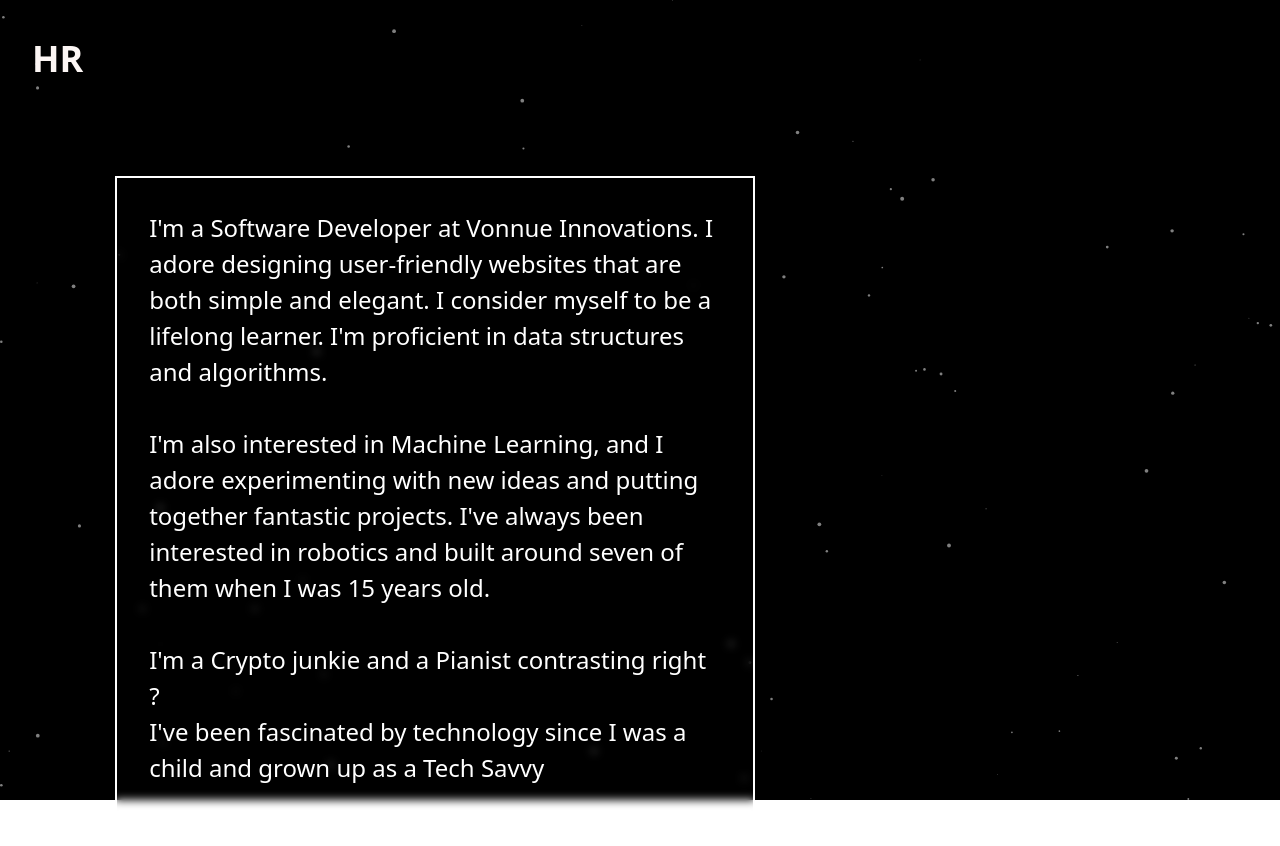
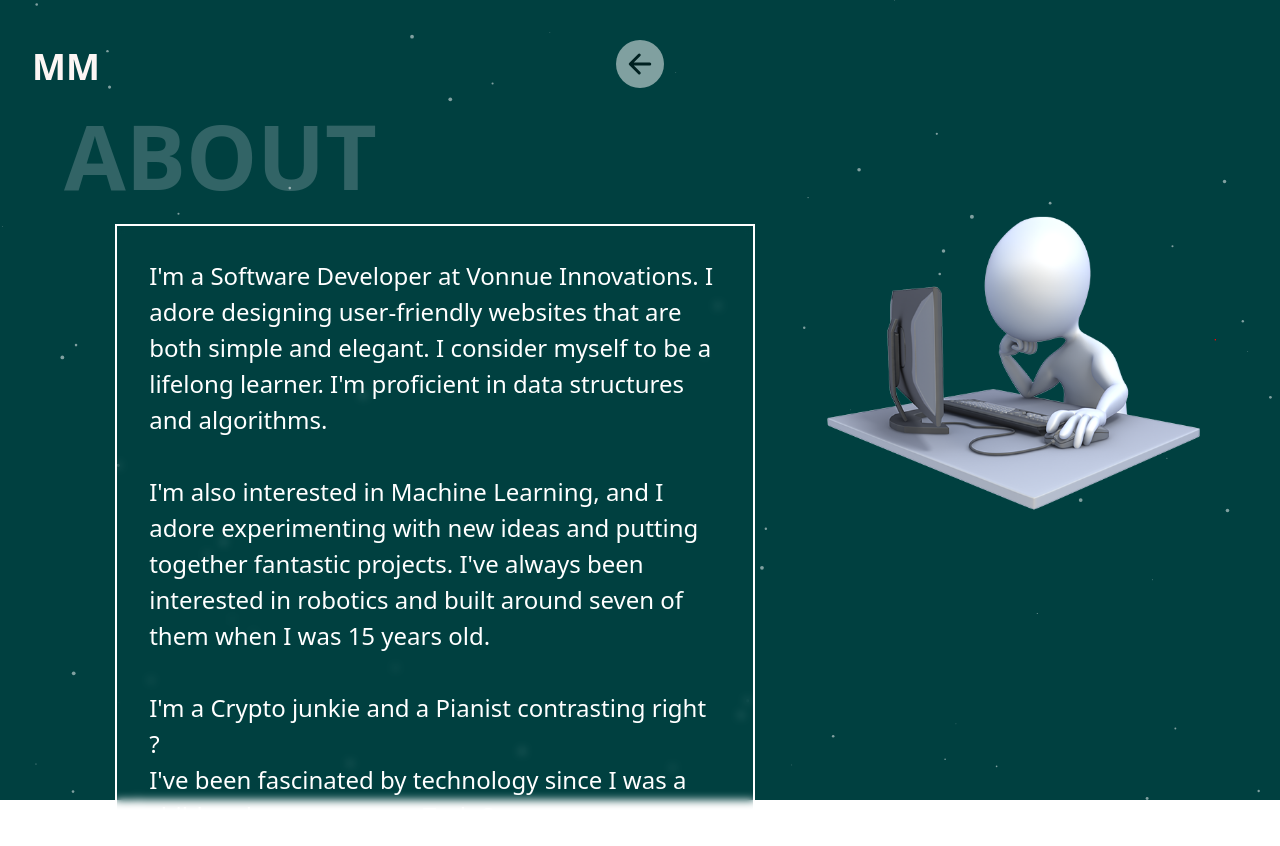
Before and after one commit to marymetilda/Portfolio, a React (Create React App) app: page / in a window 1280 px wide. Shown: the top 846 px of the page. Before the commit the page ends 820 px from the top, so only its background shows below. Built offline with nearby package versions, Linux system fonts and the light colour scheme.

Commit message:
feat: add image

```diff
--- a/src/App.tsx
+++ b/src/App.tsx
@@ -9,13 +9,6 @@
     <div>
       {/* <BackButton /> */}
       <About />
-      <Particle
-        onHoverInteractivity={false}
-        shouldEnableLinks={false}
-        particleColor="#ffffff"
-        linkColor="#ffffff"
-        bgColor="#000000"
-      />
     </div>
   );
 }
--- a/src/pages/About.tsx
+++ b/src/pages/About.tsx
@@ -1,38 +1,55 @@
 import React from "react";
 import BackButton from "../components/BackButton";
+import Particle from "../components/Particle";
+
+import codingImage from "../assets/codingWithThinking.png";
 
 function About() {
   return (
+    <div className="w-full h-full">
       <div className="relative">
-      <div className="w-full flex justify-center items-center pt-8">
+        <div className="absolute top-10 w-full flex items-center justify-center z-40 opacity-50">
           <BackButton />
         </div>
-      <h1 className="text-white-1 text-[36px] font-bold fixed left-8 top-8 z-30">
-        HR
+        <h1 className="text-white-1 text-[36px] font-bold fixed left-8 top-10 z-30">
+          MM
         </h1>
-      <div className="p-8 border-solid border-2 border-white w-[50vw] flex items-center justify-center absolute top-44 left-[9vw] opacity-100 z-10 backdrop-blur-[4px]">
+        <div className="p-8 border-solid border-2 border-white w-[50vw] h-fit flex items-center justify-center absolute top-56 left-[9vw] opacity-100 z-20 backdrop-blur-[4px] transition duration-300 ease-in-out hover:scale-110 animate-flash-top">
           <p className="text-white text-[24px]">
             I'm a Software Developer at Vonnue Innovations. I adore designing
             user-friendly websites that are both simple and elegant. I consider
-          myself to be a lifelong learner. I'm proficient in data structures and
-          algorithms.
+            myself to be a lifelong learner. I'm proficient in data structures
+            and algorithms.
             <br />
             <br />
             I'm also interested in Machine Learning, and I adore experimenting
             with new ideas and putting together fantastic projects. I've always
-          been interested in robotics and built around seven of them when I was
-          15 years old.
+            been interested in robotics and built around seven of them when I
+            was 15 years old.
             <br />
             <br />
             I'm a Crypto junkie and a Pianist contrasting right ?
             <br />
-          I've been fascinated by technology since I was a child and grown up as
-          a Tech Savvy
+            I've been fascinated by technology since I was a child and grown up
+            as a Tech Savvy
           </p>
         </div>
-      <h1 className="text-grey-1 text-[7vw] font-bold fixed z-0 top-[7%] left-[4%]">
+        <h1 className="text-grey-1 text-[7vw] font-bold fixed z-10 top-[11%] left-[5%]">
           ABOUT
         </h1>
+        <img
+          className="absolute right-[5vw] top-40 z-40 w-[32vw] h-auto transition duration-300 ease-in-out hover:scale-125 animate-left"
+          src={codingImage}
+          alt="title"
+        />
+      </div>
+      <Particle
+        onHoverInteractivity={false}
+        shouldEnableLinks={false}
+        particleColor="#ffffff"
+        linkColor="#ffffff"
+        bgColor="#004040"
+      />
     </div>
   );
 }
--- a/tailwind.config.js
+++ b/tailwind.config.js
@@ -16,6 +16,20 @@
       black: "#000",
       white: "#fff",
     },
+    animation: {
+      "flash-top": "animate-flash-top 2s linear",
+      "left": "animate-left 2s linear",
+    },
+    keyframes: {
+      "animate-flash-top": {
+        from: { opacity: 0, bottom: 0, transform: "translateY(20vh)" },
+        to: { opacity: 1, bottom: 0, transform: "translateY(0)" },
+      },
+      "animate-left": {
+        from: { opacity: 0, right: 0, transform: "translateX(20vw)" },
+        to: { opacity: 1, right: 0, transform: "translateX(-5vw)" },
+      },
+    },
   },
   plugins: [],
 };
```
Also changed, not shown: src/assets/codingWithThinking.png (added), 1 other file (tests, documents, lock files or other folders). Lines whose indentation alone changed are shown as unchanged.
